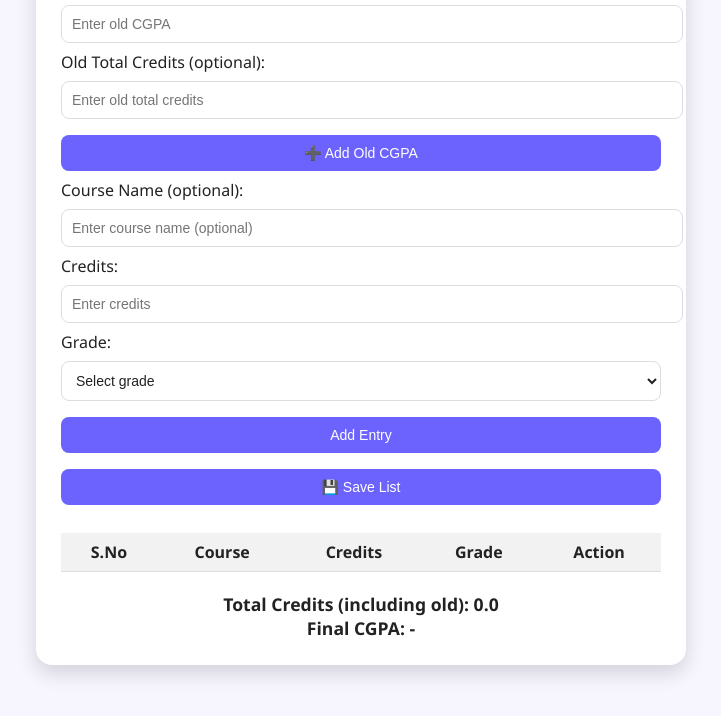
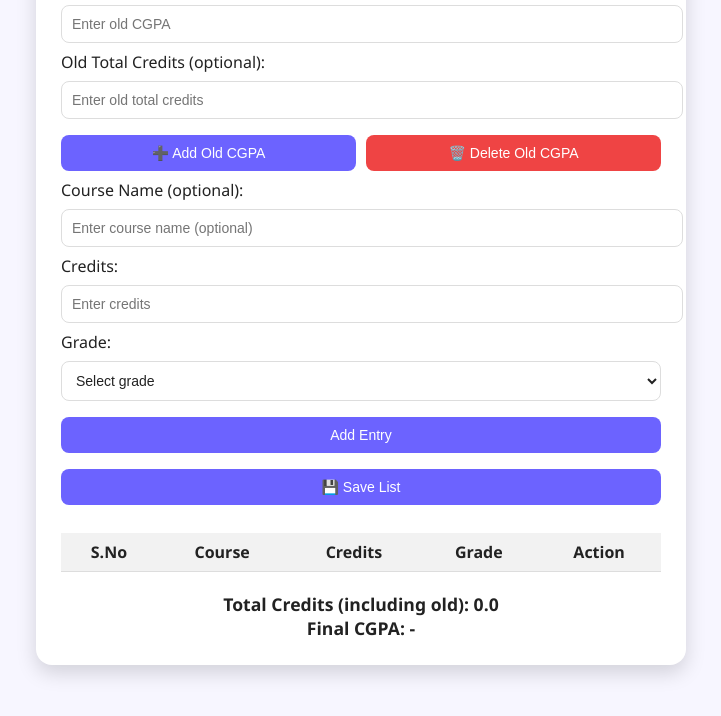
Before and after one commit to anshagnihotry258/Projects, a plain HTML site: page cgpa_calc_updated1.html in a window 1280 px wide. Shown: the part 204-920 px from the top of the page, without its empty margins (279-1000 px from the left). Drawn offline with Linux system fonts and the light colour scheme.

Commit message:
Enhance CGPA calculator with button row and delete feature
Added a button row for managing old CGPA entries and implemented a delete function.

```diff
--- a/cgpa_calc_updated1.html
+++ b/cgpa_calc_updated1.html
@@ -106,6 +106,10 @@
       user-select: none;
       transition: 0.3s;
     }
+    .button-row {
+      display: flex;
+      gap: 10px;
+    }
   </style>
 </head>
 <body>
@@ -119,7 +123,10 @@
     <label>Old Total Credits (optional):</label>
     <input type="number" id="oldCredits" placeholder="Enter old total credits" min="0" step="0.1" />
 
-    <button onclick="addOldCgpa()">➕ Add Old CGPA</button>
+    <div class="button-row">
+      <button onclick="addOldCgpa()">➕ Add Old CGPA</button>
+      <button onclick="deleteOldCgpa()" style="background:#ef4444;">🗑️ Delete Old CGPA</button>
+    </div>
 
     <label>Course Name (optional):</label>
     <input type="text" id="subjectName" placeholder="Enter course name (optional)" />
@@ -178,11 +185,19 @@
         return;
       }
 
-      // Save values in localStorage
       localStorage.setItem("oldCgpa", cg);
       localStorage.setItem("oldCredits", cr);
 
-      updateTable(); // recalc CGPA including old CGPA
+      updateTable();
+    }
+
+    function deleteOldCgpa() {
+      document.getElementById("oldCgpa").value = "";
+      document.getElementById("oldCredits").value = "";
+      localStorage.removeItem("oldCgpa");
+      localStorage.removeItem("oldCredits");
+      updateTable();
+      alert("Old CGPA and credits deleted.");
     }
 
     function updateTable() {
```
